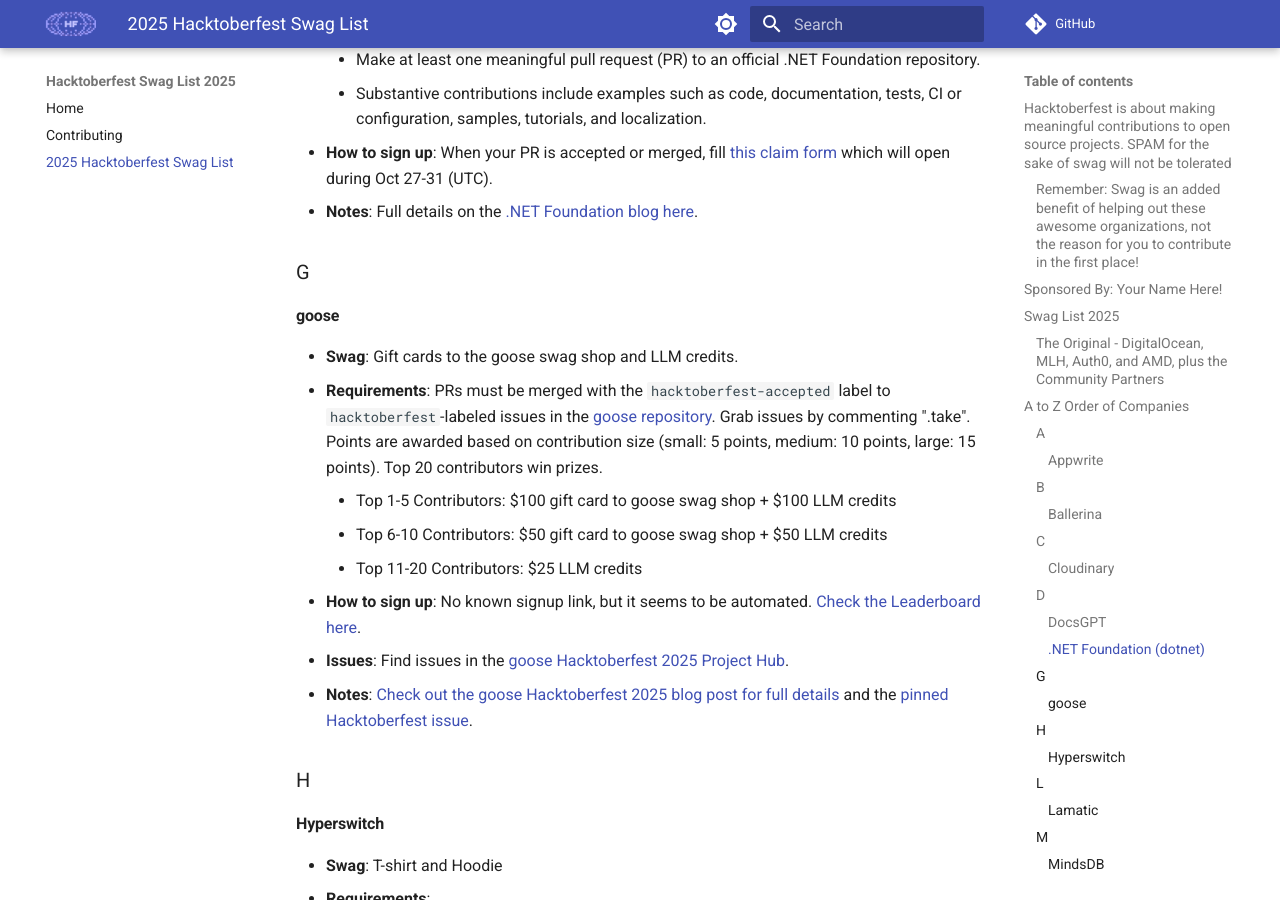
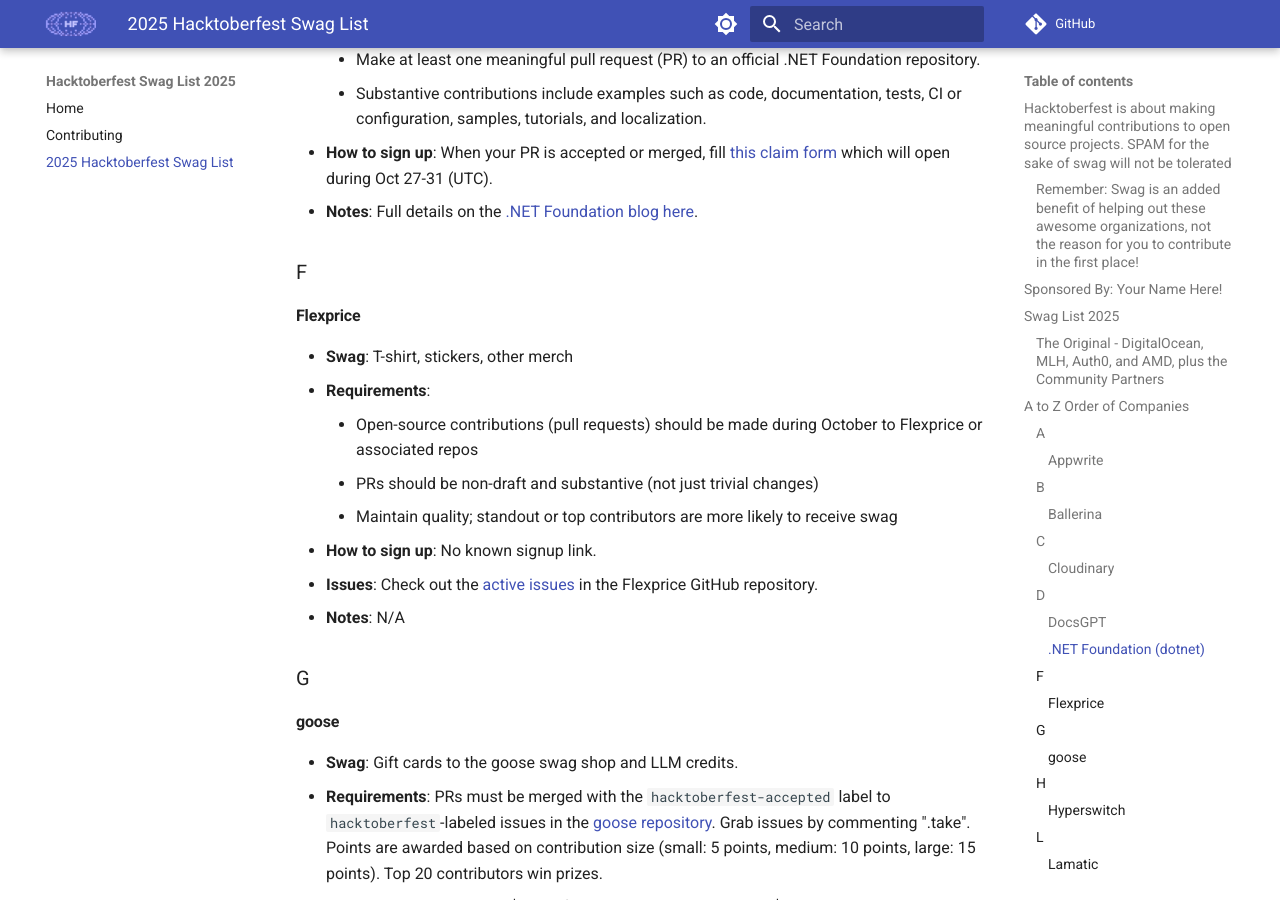
Before and after one commit to crweiner/hacktoberfest-swag-list, an MkDocs documentation site: the page built from docs/list.md, in a window 1280 px wide and 900 px high, scrolled down 2952 px. Built offline with MkDocs 1.6.1 and Material for MkDocs 9.7.7, drawn with Linux system fonts in a browser that asks for light colours; plug-ins that fetch from the network failed and are left out; comment, search, counter and statistics services are not loaded.

Commit message:
Add Flexprice to the Hacktoberfest Swag List

```diff
--- a/docs/list.md
+++ b/docs/list.md
@@ -88,6 +88,19 @@
 - **How to sign up**: When your PR is accepted or merged, fill [this claim form](https://forms.cloud.microsoft/r/vS3YhKMEvL?utm_source=chatgpt.com) which will open during Oct 27-31 (UTC).
 - **Notes**: Full details on the [.NET Foundation blog here](https://dotnetfoundation.org/community/hacktoberfest).
 
+### F
+
+#### Flexprice
+
+- **Swag**: T-shirt, stickers, other merch
+- **Requirements**:
+    - Open-source contributions (pull requests) should be made during October to Flexprice or associated repos
+    - PRs should be non-draft and substantive (not just trivial changes)
+    - Maintain quality; standout or top contributors are more likely to receive swag
+- **How to sign up**: No known signup link.
+- **Issues**: Check out the [active issues](https://github.com/flexprice/flexprice/issues) in the Flexprice GitHub repository.
+- **Notes**: N/A
+
 ### G
 
 #### **goose**
```
